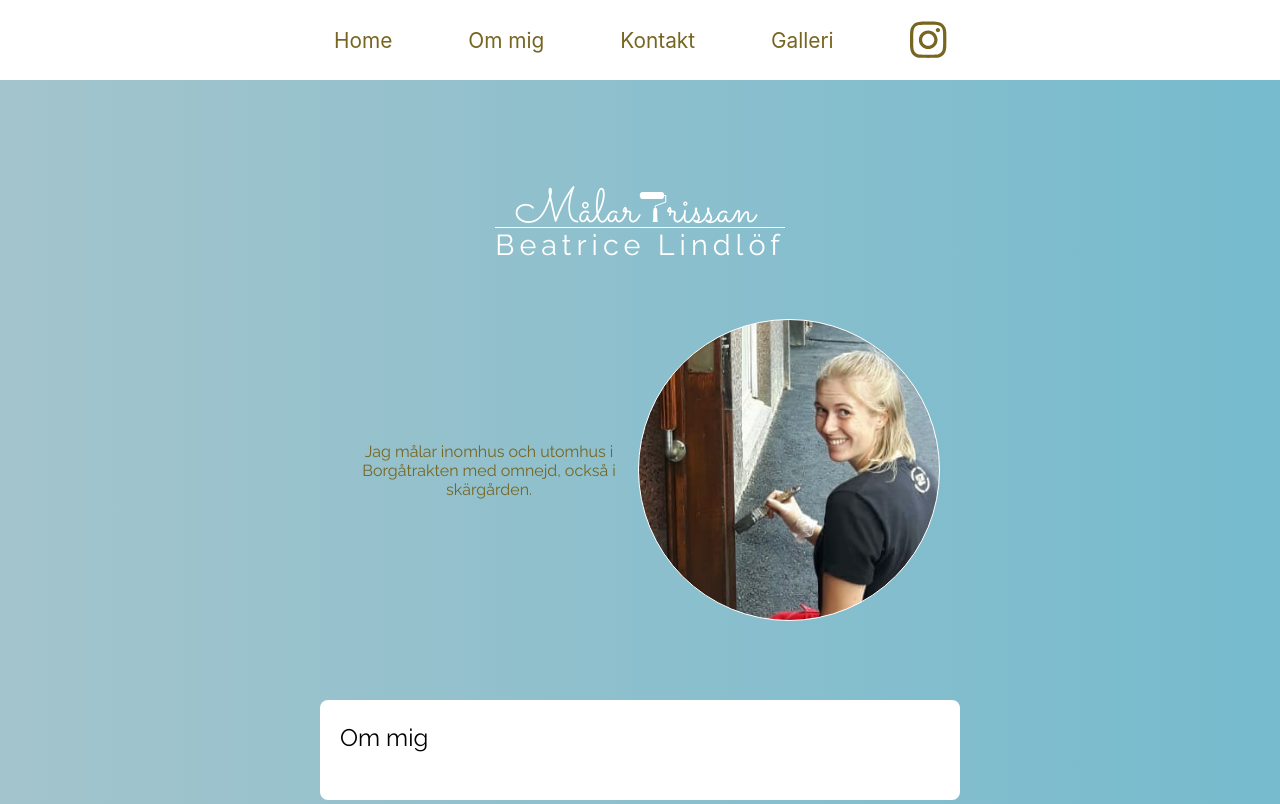
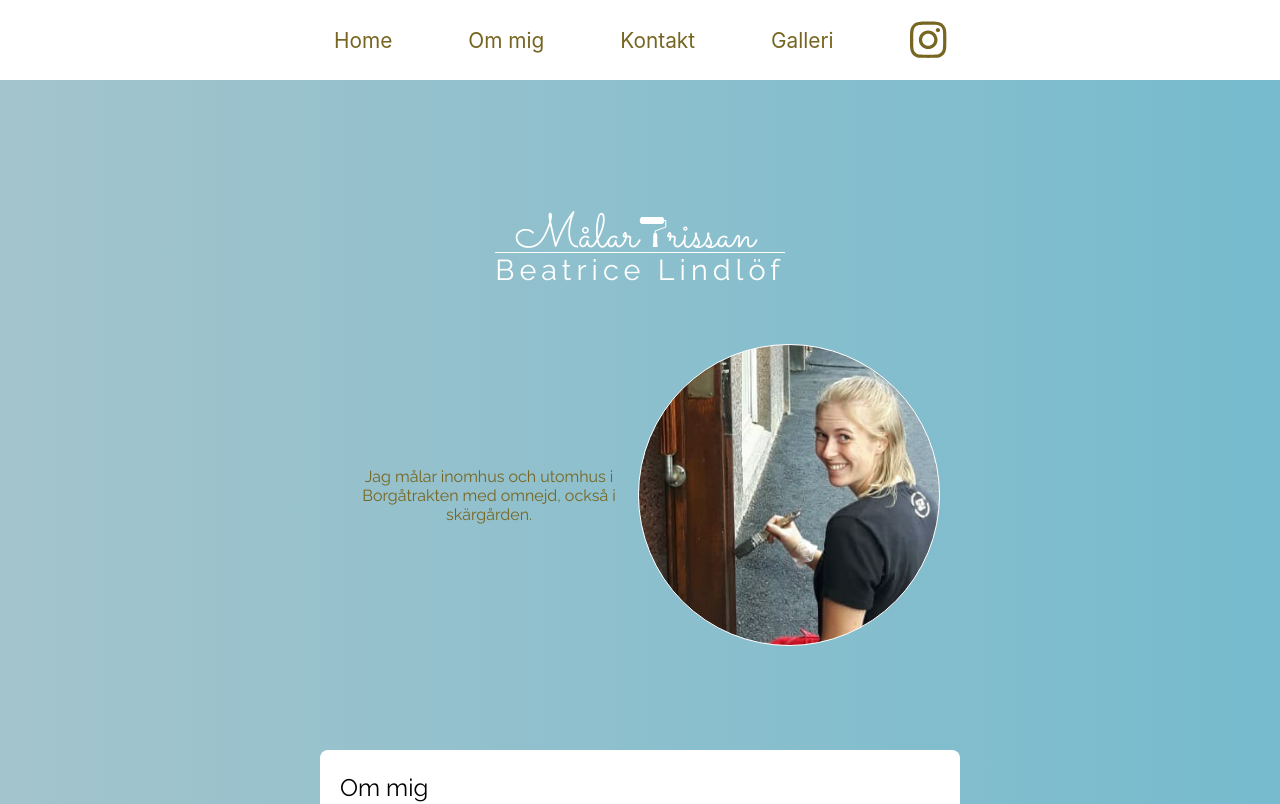
Before and after one commit to StaffanStromsholm/beatrice-lindlof-website, a React (Create React App) app: page / in a window 1280 px wide. Shown: the top 804 px of the page. Built offline with nearby package versions, Linux system fonts and the light colour scheme; no server answers; the database is empty.

Commit message:
fixed stylings

```diff
--- a/src/components/HeroBanner.tsx
+++ b/src/components/HeroBanner.tsx
@@ -18,7 +18,7 @@ const fadein = keyframes`
 
 const HeroBannerWrapper = styled.div`
     width: 100%;
-    height: 600px;
+    height: 650px;
     display: flex;
     justify-content: center;
     align-items: center;
@@ -80,7 +80,7 @@ const CatchPhrasePhotoWrapper = styled.div`
     align-items: center;
     @media (max-width: 768px) {
         flex-direction: column;
-        width: 320px;
+        width: 300px;
 
       }
 `
@@ -94,7 +94,7 @@ const CatchPhrase = styled.div`
     text-align: center;
     @media (max-width: 768px) {
         width: 330px;
-        margin-bottom: 30px;
+        margin-bottom: 50px;
       }
 `;
 
@@ -102,7 +102,7 @@ const ProfilePictureWrapper = styled.div`
     width: fit-content;
     margin: 0 auto;
     display: flex;
-    justify-content: flex-end;
+    // justify-content: flex-end;
     animation-name: ${fadein};
     animation-duration: 1s;
 
```
